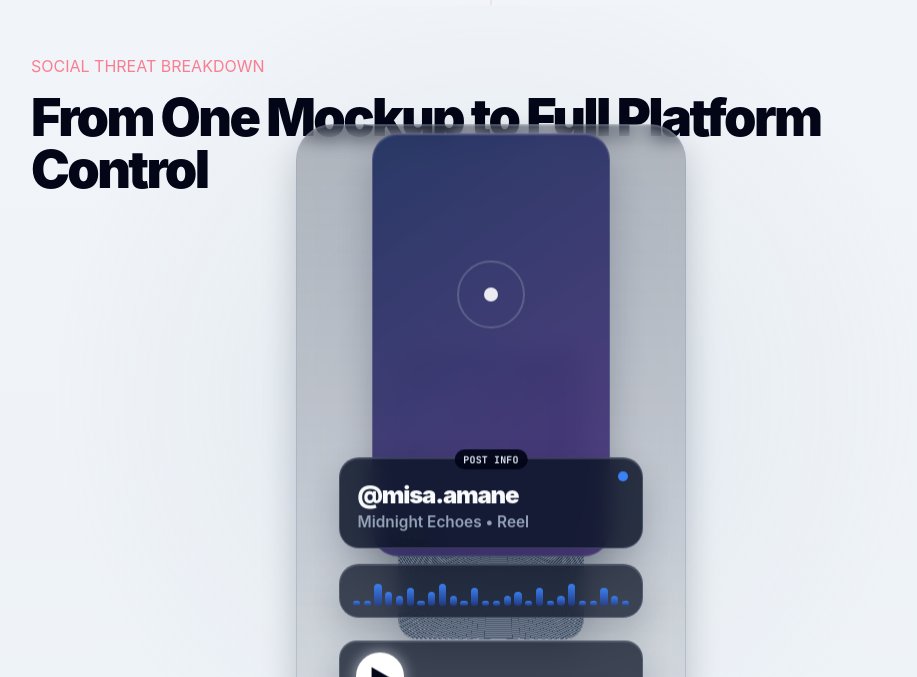
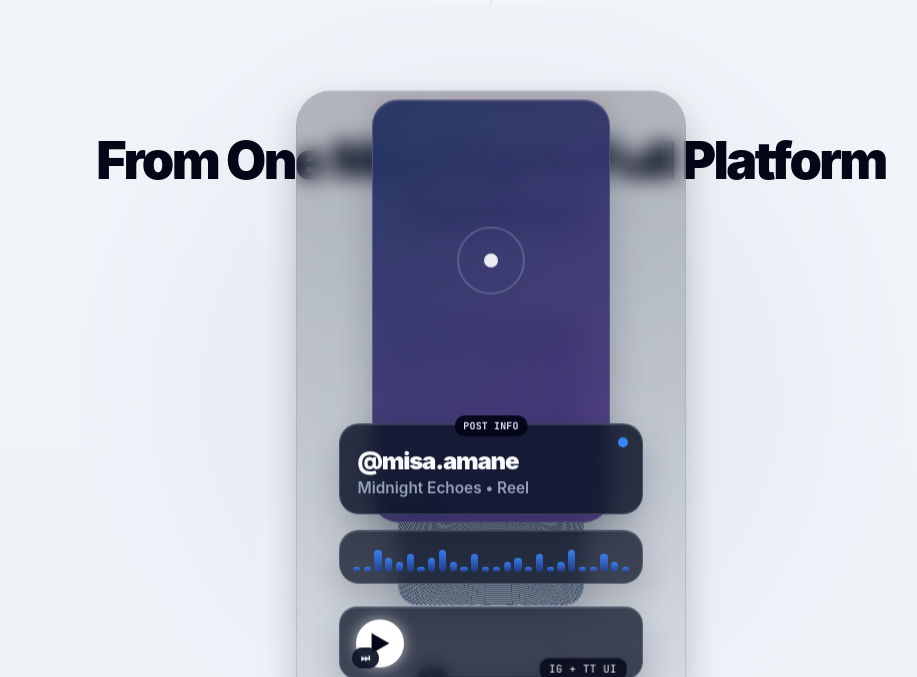
Before and after one commit to JoshPopov/framewatch, a React (Vite) app: page / in a window 1280 px wide. Shown: the part 1943-2620 px from the top of the page, without its empty margins (149-1066 px from the left). Built offline with nearby package versions, Linux system fonts and the light colour scheme; a web font is replaced by a local one.

Commit message:
Refactor styles for exploded section and sticky header

```diff
--- a/src/styles.css
+++ b/src/styles.css
@@ -448,17 +448,21 @@ h1 span { color: #f43f5e; }
 }
 
 .exploded-section {
-  min-height: calc(100vh + 4.9rem);
+  /* Increased height to allow for scroll time */
+  height: 350vh;
   position: relative;
+  z-index: 10;
 }
 
 .exploded-sticky {
   position: sticky;
-  top: 4.9rem;
-  min-height: calc(100vh - 4.9rem);
-  padding: 2.8rem 1.2rem 1.8rem;
-  display: grid;
-  place-items: center;
+  top: 0;
+  height: 100vh;
+  padding: 0;
+  display: flex;
+  flex-direction: column;
+  justify-content: center;
+  align-items: center;
   overflow: hidden;
   background:
     radial-gradient(circle at 50% 44%, rgba(148, 163, 184, 0.16), transparent 54%),
@@ -467,12 +471,13 @@ h1 span { color: #f43f5e; }
 
 .exploded-heading {
   position: absolute;
-  top: 2.2rem;
+  top: 4.9rem;
   left: 50%;
   transform: translateX(-50%);
   z-index: 2;
   width: min(920px, 100%);
   pointer-events: none;
+  text-align: center;
 }
 
 .exploded-heading .eyebrow {
@@ -494,6 +499,7 @@ h1 span { color: #f43f5e; }
   z-index: 8;
   width: min(900px, 94vw);
   aspect-ratio: 1 / 0.9;
+  margin-top: 2rem;
 }
 
 .mock-piece {
@@ -916,15 +922,13 @@ h1 span { color: #f43f5e; }
     grid-template-columns: 1fr;
   }
 
-
   .exploded-section {
-    min-height: calc(100vh + 4.4rem);
+    height: 350vh;
   }
 
   .exploded-sticky {
-    top: 4.4rem;
-    min-height: calc(100vh - 4.4rem);
-    padding-top: 2.3rem;
+    top: 0;
+    height: 100vh;
   }
 
   .mockup-stage {
```
